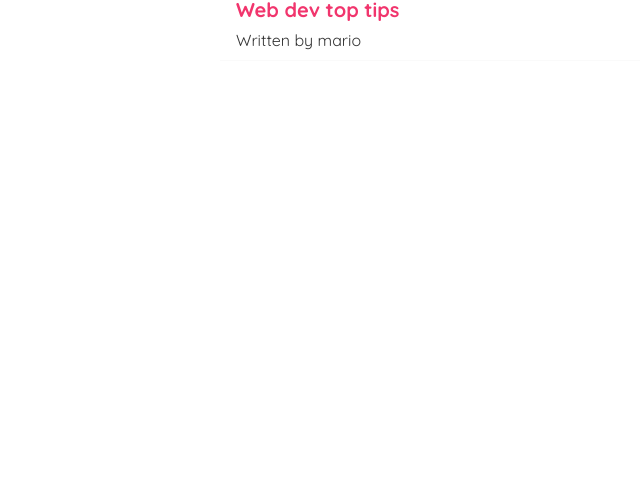
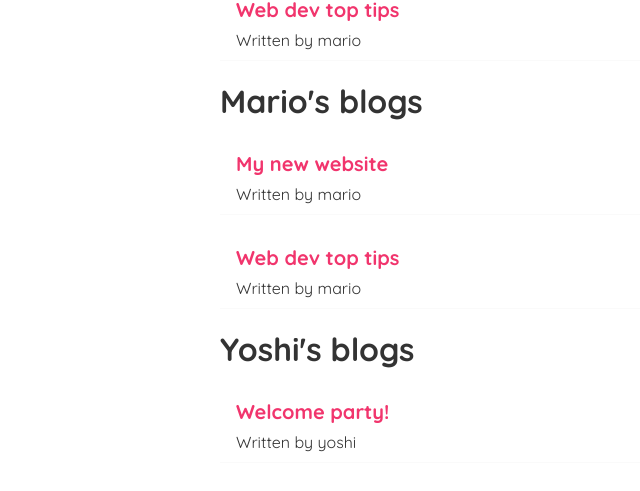
Before and after one commit to jasonMatillano/ReactFundamentals, a React (Create React App) app: page / in a window 1280 px wide. Shown: the part 321-812 px from the top of the page, without its empty margins (120-760 px from the left). Built offline with nearby package versions, Linux system fonts and the light colour scheme.

Commit message:
reuse and filter

```diff
--- a/src/BlogList.js
+++ b/src/BlogList.js
@@ -1,5 +1,4 @@
 const BlogList = ({blogs,title}) => {
-
 
     return (
         <div className="blog-list">
--- a/src/Home.js
+++ b/src/Home.js
@@ -11,6 +11,8 @@
     return (
         <div className="home">
             <BlogList blogs={blogs} title="All Blogs"/>
+            <BlogList blogs={blogs.filter((blog) => blog.author === 'mario')} title="Mario's blogs"/>
+            <BlogList blogs={blogs.filter((blog) => blog.author === 'yoshi')} title="Yoshi's blogs"/>
         </div>
     );
 }
```
